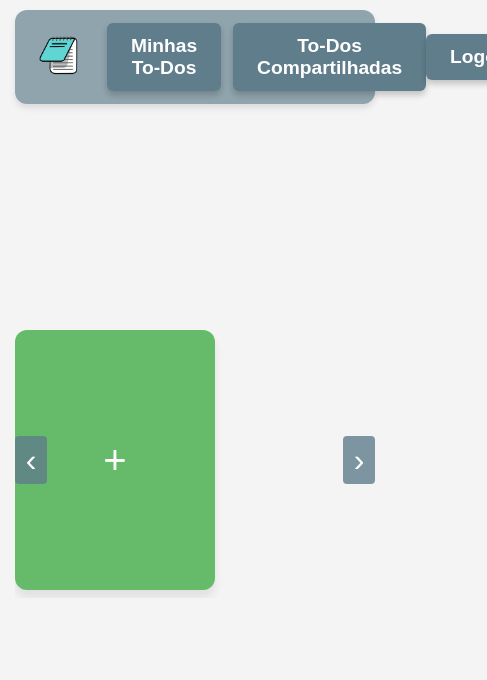
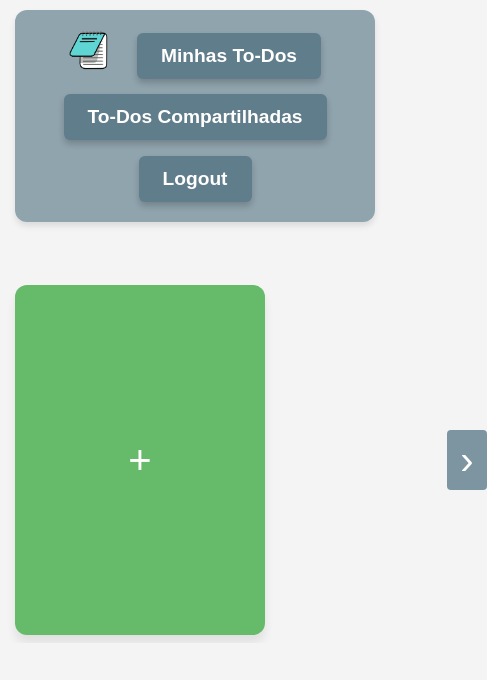
Before and after one commit to gabrielfnakata/Projeto-ToDo-SPODWE2, a React (Vite) app in the folder pacotes/frontend/: page /home in a window 390 px wide. Shown: the top 680 px of the page, 487 px wide, since content can reach past the window. Built offline with nearby package versions, Linux system fonts and the light colour scheme.

Commit message:
Correções na HomePage e na TodoList

```diff
--- a/pacotes/frontend/src/App.css
+++ b/pacotes/frontend/src/App.css
@@ -243,8 +243,33 @@ margin-bottom: 10px;
   font-size: 1em;
   font-weight: bold;
   color: #ffffff;
+  flex-wrap: wrap;
 }
+@media (max-width: 768px) {
+  .navbar {
+    flex-direction: column;   /* empilha logo + grupos */
+    align-items: center;      /* centraliza tudo */
+    height: auto;             /* ajusta altura conforme conteúdo */
+    padding: 12px;            /* reduz margens laterais */
+  }
 
+  .navbar-left,
+  .navbar-right {
+    width: 100%;              /* ocupam linha inteira */
+    justify-content: center;  /* centralizam botões */
+    margin: 8px 0;            /* espaçamento vertical */
+  }
+
+  .logo {
+    margin: 0 0 8px 0;        /* separa do grupo de botões */
+  }
+
+  .nav-button {
+    padding: 8px 16px;        /* botões menores */
+    font-size: 1rem;          /* fonte ajustada */
+    margin-right: 0;          /* remove margem extra */
+  }
+}
 .logo {
   height: 40px;
   width: auto;
@@ -348,6 +373,7 @@ margin-bottom: 10px;
   box-shadow: 0 8px 12px rgba(0,0,0,0.1);
   padding: 24px;
   margin-bottom: 20px;
+  margin-top: 100px;
 }
 
 .todos-header {
@@ -545,11 +571,10 @@ margin-bottom: 10px;
   background: #cfd8dc;
 }
 
-/* ensure the form is centered below navbar */
 .todos-page {
   background: #f4f4f4;
   min-height: 100vh;
-  padding-top: 100px; /* adjust to navbar height */
+  padding-top: 100px;
   display: flex;
   justify-content: center;
   align-items: start;
@@ -632,9 +657,10 @@ margin-bottom: 10px;
 .carousel-wrapper {
   position: relative;
   margin: 100px auto 24px;
-  width: 100%;
-  max-width: 848px;
-  overflow: hidden;
+  width: 90%;           /* antes: 100% (com max-width) – agora limita a 90% da viewport */
+  max-width: none;      /* remove o limite de 848px */
+  overflow: visible;
+  padding: 0 60px;      /* espaço maior para as setas */
 }
 
 .carousel-track {
@@ -649,27 +675,53 @@ margin-bottom: 10px;
 .carousel-track { -ms-overflow-style: none; scrollbar-width: none; }
 
 .carousel-track .todo-card {
-  flex: 0 0 200px;
-  min-height: 260px;
+  flex: 0 0 350px;      /* base mais larga para mostrar menos cards por vez */
+  min-height: 500px;    /* altura bem maior */
+  margin: 0 12px;       /* espaçamento lateral interno */
   box-sizing: border-box;
 }
+@media (max-width: 1200px) {
+  .carousel-wrapper {
+    width: 95%;
+    padding: 0 40px;
+  }
+  .carousel-track .todo-card {
+    flex: 0 0 300px;
+    min-height: 450px;
+  }
+}
 
+@media (max-width: 768px) {
+  .carousel-wrapper {
+    width: 100%;
+    padding: 0 20px;
+  }
+  .carousel-track .todo-card {
+    flex: 0 0 250px;
+    min-height: 350px;
+  }
+}
 .carousel-arrow {
   position: absolute;
   top: 50%;
   transform: translateY(-50%);
   background: rgba(96,125,139,0.8);
-  border: none;
-  color: #fff;
-  font-size: 2rem;
-  width: 32px;
-  height: 48px;
-  cursor: pointer;
+  /* você pode aumentar um pouco o tamanho se quiser: */
+  width: 40px;
+  height: 60px;
+  font-size: 2.5rem;
   border-radius: 4px;
   z-index: 10;
 }
-.carousel-arrow.left { left: 0; }
-.carousel-arrow.right { right: 0; }
+
+.carousel-arrow.left {
+  left: 0;                 /* “gruda” na margem interna do padding */
+  transform: translate(-100%, -50%);
+}
+.carousel-arrow.right {
+  right: 0;
+  transform: translate(100%, -50%);
+}
 .carousel-arrow:disabled {
   opacity: 0.3;
   cursor: default;
```
